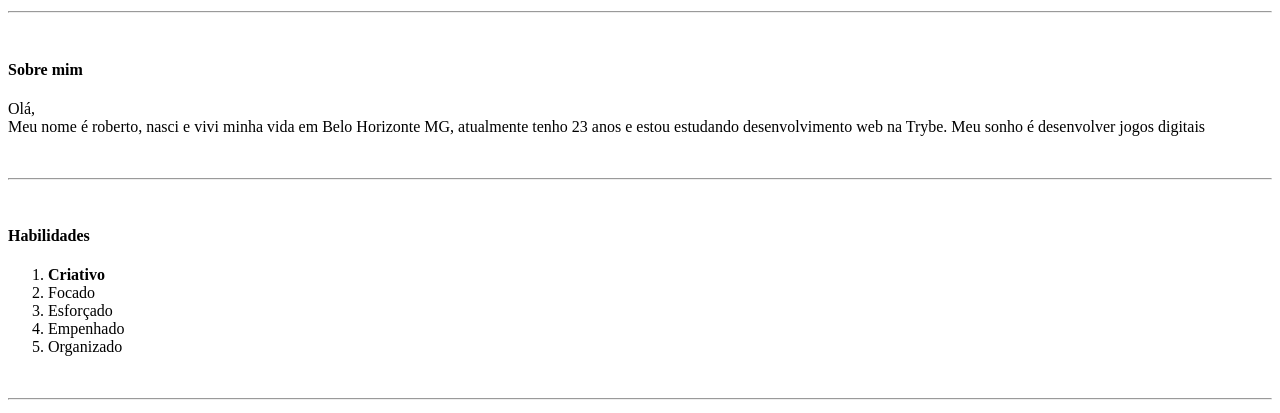
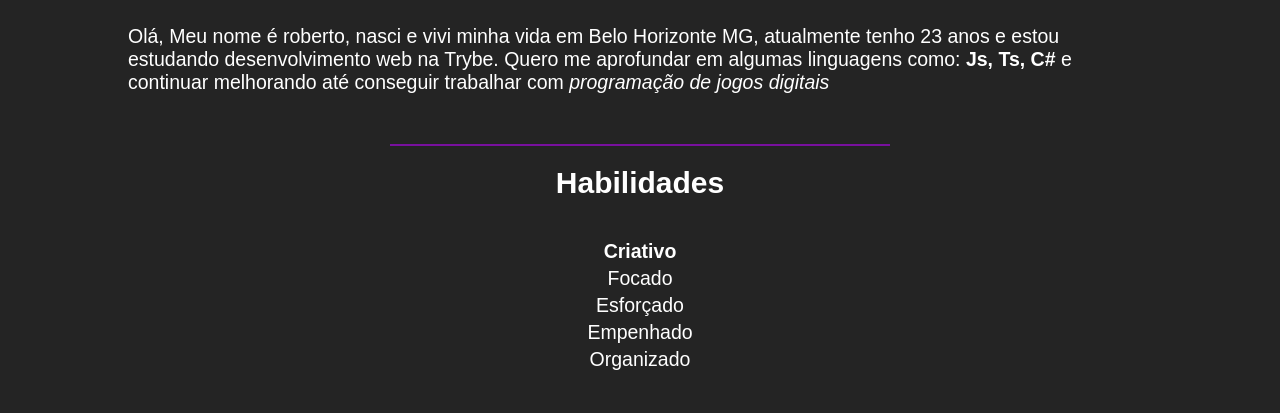
Before and after one commit to RobertoHortaFilho/trybeExercicios, a plain HTML site: page fundamentos/bloco3-html-css/portifolio/index.html in a window 1280 px wide. Shown: the part 633-1046 px from the top of the page. Drawn offline with Linux system fonts and the light colour scheme.

Commit message:
adicionando cores do site

```diff
--- a/fundamentos/bloco3-html-css/portifolio/index.html
+++ b/fundamentos/bloco3-html-css/portifolio/index.html
@@ -5,46 +5,53 @@
     <meta http-equiv="X-UA-Compatible" content="IE=edge">
     <meta name="viewport" content="width=device-width, initial-scale=1.0">
     <title>Curriculo</title>
+    <link rel="stylesheet" href="estilo.css">
 </head>
+<!--
+    cores utilizadas #AD00EB #78109E #EBA817 #17EB90 #089E5E
+-->
 <body>
-    <h4>Indice</h4>
+    <div id="header">
         <ul>
             <a href="#roberto"><li>Quem sou eu?</li></a>
             <a href="#habilidades"><li>Habilidades</li></a>
             <a href="#git"><li>github</li></a>
 
         </ul>
-    <br>
-    <hr>
-    <br>
+    </div>
+
+    <div id="apresentacao">
         <h1>Roberto alessandro horta filho</h1>
         <img src="https://ca.slack-edge.com/TMDDFEPFU-U03C1487KEW-3d0e34b197e1-512"
         alt="foto de perfil"
         sizes="300px"
         id="roberto">
         <p>foto de perfil</p>
-    <br>
-    <hr>
-    <br>
-    <h4>Sobre mim</h4>
-    <p>Olá, <br/>Meu nome é roberto, nasci e vivi minha vida em Belo Horizonte MG, atualmente tenho
-    23 anos e estou estudando desenvolvimento web na Trybe. Meu sonho é desenvolver jogos digitais</p>
-    <br>
-    <hr>
-    <br>
-    <h4 id="habilidades">Habilidades</h4>
-    <ol>
-        <li><b>Criativo</b></li>
-        <li>Focado</li>
-        <li>Esforçado</li>
-        <li>Empenhado</li>
-        <li>Organizado</li>
-    </ol>
-    <br>
-    <hr>
-    <br>
+    </div>
+
+    <div id="about">
+        <h4 class="titulo">Sobre mim</h4>
+        <p>Olá, Meu nome é roberto, nasci e vivi minha vida em Belo Horizonte MG, atualmente tenho
+        23 anos e estou estudando desenvolvimento web na Trybe. Quero me aprofundar em algumas linguagens como: <Strong>Js, Ts, C# </Strong>
+        e continuar melhorando até conseguir trabalhar com <em>programação de jogos digitais </em> </p>
+    </div>
+
+    <div id="abilities">
+        <h4 class="titulo" id="habilidades">Habilidades</h4>
+
+        <p><strong>Criativo</strong></p>
+        <p>Focado</p>
+        <p>Esforçado</p>
+        <p>Empenhado</p>
+        <p>Organizado</p>
+
+    </div>
+
+    <div id="github">
         <a id="git" href="https://github.com/RobertoHortaFilho" target="_blanck">
             <img src="https://cdn-icons-png.flaticon.com/512/25/25231.png" alt="github link" width="70px">
         </a>
+    </div>
+
     </body>
 </html>
```
Lines whose indentation alone changed are shown as unchanged.
